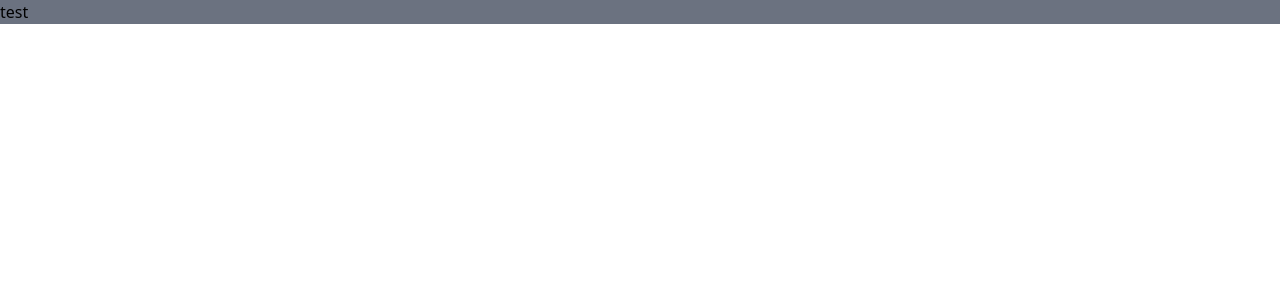
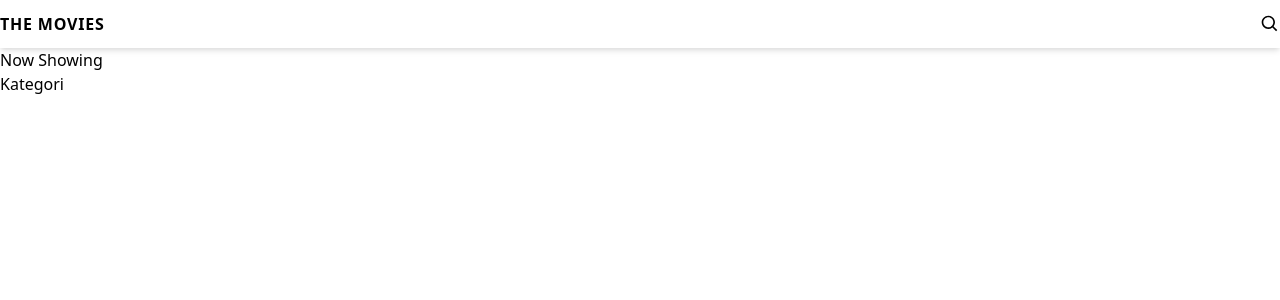
Before and after one commit to ysnbyzli/the-movies, a React (Create React App) app: page / in a window 1280 px wide. Shown: the top 300 px of the page. Built offline with nearby package versions, Linux system fonts and the light colour scheme.

Commit message:
created header component

```diff
--- a/package.json
+++ b/package.json
@@ -9,6 +9,7 @@
     "axios": "^0.21.1",
     "react": "^17.0.2",
     "react-dom": "^17.0.2",
+    "react-icons": "^4.2.0",
     "react-redux": "^7.2.4",
     "react-scripts": "4.0.3",
     "redux": "^4.1.1",
--- a/src/App.js
+++ b/src/App.js
@@ -1,10 +1,14 @@
+import Header from "./components/Header";
+import Home from "./pages/Home";
+
 function App() {
 
 
 
   return (
-    <div className="bg-gray-500">
-      test
+    <div className="">
+      <Header />
+      <Home />
     </div>
   );
 }
--- /dev/null
+++ b/src/components/Category.jsx
@@ -0,0 +1,11 @@
+import React from 'react'
+
+const Category = () => {
+    return (
+        <div>
+            Kategori
+        </div>
+    )
+}
+
+export default Category
--- /dev/null
+++ b/src/components/Header.jsx
@@ -0,0 +1,18 @@
+import React from 'react'
+import { BiSearch } from 'react-icons/bi'
+const Header = () => {
+    return (
+        <div className="bg-white shadow-md">
+            <div className="container mx-auto py-3 flex justify-between items-center">
+                <a href="#" className="font-semibold tracking-wider uppercase">
+                    The Movies
+                </a>
+                <div>
+                    <BiSearch size={20} />
+                </div>
+            </div>
+        </div>
+    )
+}
+
+export default Header
--- /dev/null
+++ b/src/components/NowShowing.jsx
@@ -0,0 +1,11 @@
+import React from 'react'
+
+const NowShowing = () => {
+    return (
+        <div>
+            Now Showing
+        </div>
+    )
+}
+
+export default NowShowing
--- /dev/null
+++ b/src/pages/Home.jsx
@@ -0,0 +1,15 @@
+import React from 'react'
+import Category from '../components/Category'
+import NowShowing from '../components/NowShowing'
+
+const Home = () => {
+    return (
+        <div>
+            <NowShowing />
+
+            <Category />
+        </div>
+    )
+}
+
+export default Home
--- a/src/style.css
+++ b/src/style.css
@@ -594,7 +594,97 @@ video {
   display: none;
 }
 
-.bg-gray-500 {
+*, ::before, ::after {
+  --tw-ring-offset-shadow: 0 0 #0000;
+  --tw-ring-shadow: 0 0 #0000;
+  --tw-shadow: 0 0 #0000;
+}
+
+.container {
+  width: 100%;
+}
+
+@media (min-width: 640px) {
+  .container {
+    max-width: 640px;
+  }
+}
+
+@media (min-width: 768px) {
+  .container {
+    max-width: 768px;
+  }
+}
+
+@media (min-width: 1024px) {
+  .container {
+    max-width: 1024px;
+  }
+}
+
+@media (min-width: 1280px) {
+  .container {
+    max-width: 1280px;
+  }
+}
+
+@media (min-width: 1536px) {
+  .container {
+    max-width: 1536px;
+  }
+}
+
+.mx-auto {
+  margin-left: auto;
+  margin-right: auto;
+}
+
+.flex {
+  display: flex;
+}
+
+.items-center {
+  align-items: center;
+}
+
+.justify-between {
+  justify-content: space-between;
+}
+
+.space-x-1 > :not([hidden]) ~ :not([hidden]) {
+  --tw-space-x-reverse: 0;
+  margin-right: calc(0.25rem * var(--tw-space-x-reverse));
+  margin-left: calc(0.25rem * calc(1 - var(--tw-space-x-reverse)));
+}
+
+.bg-white {
   --tw-bg-opacity: 1;
-  background-color: rgba(107, 114, 128, var(--tw-bg-opacity));
+  background-color: rgba(255, 255, 255, var(--tw-bg-opacity));
 }
+
+.py-3 {
+  padding-top: 0.75rem;
+  padding-bottom: 0.75rem;
+}
+
+.text-xl {
+  font-size: 1.25rem;
+  line-height: 1.75rem;
+}
+
+.font-semibold {
+  font-weight: 600;
+}
+
+.uppercase {
+  text-transform: uppercase;
+}
+
+.tracking-wider {
+  letter-spacing: 0.05em;
+}
+
+.shadow-md {
+  --tw-shadow: 0 4px 6px -1px rgba(0, 0, 0, 0.1), 0 2px 4px -1px rgba(0, 0, 0, 0.06);
+  box-shadow: var(--tw-ring-offset-shadow, 0 0 #0000), var(--tw-ring-shadow, 0 0 #0000), var(--tw-shadow);
+}
```
Also changed, not shown: 2 other files (tests, documents, lock files or other folders).
